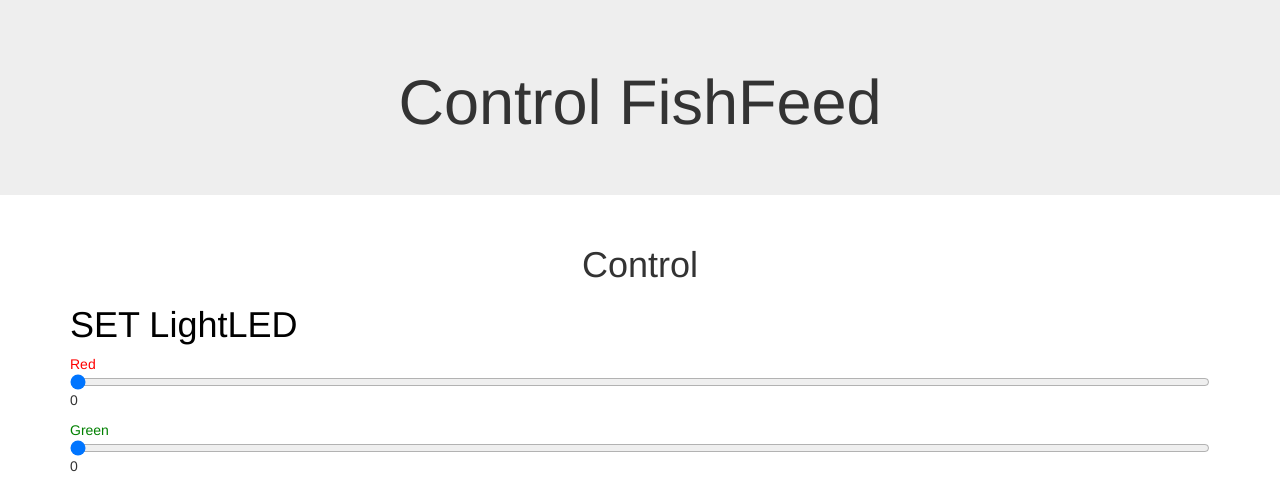
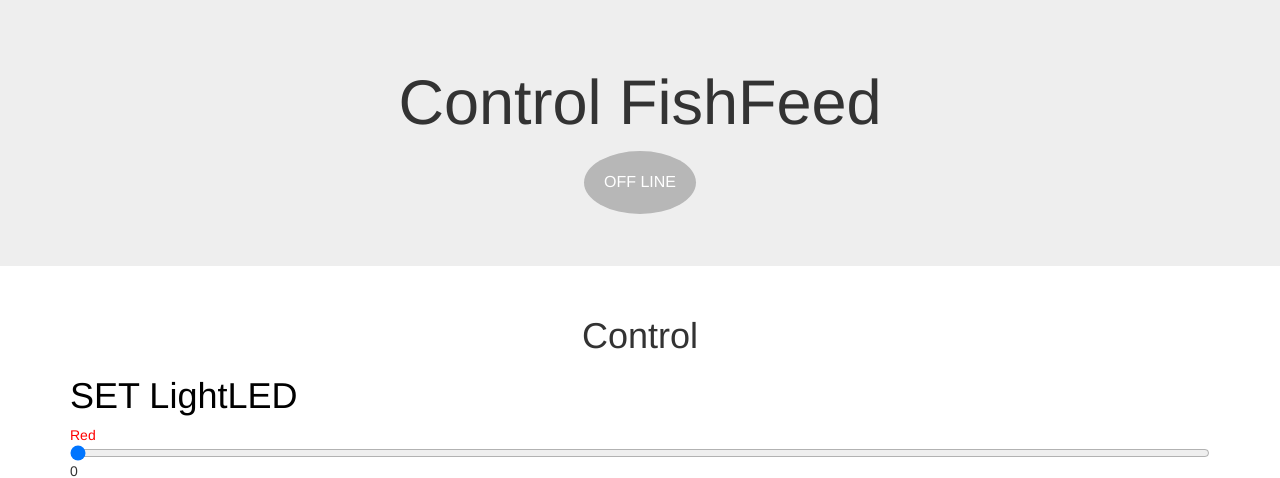
Before and after one commit to SothanaV/FeedFishSKR2, a Python web app: template FeedFishSKR2/flask/templates/led.html in a window 1280 px wide. Shown: the top 478 px of the page. Run offline with Jinja, Linux system fonts and the light colour scheme; the template is opened without the code that fills it, so the values that code supplies are empty.

Commit message:
addstatus

```diff
--- a/FeedFishSKR2/flask/main.py
+++ b/FeedFishSKR2/flask/main.py
@@ -30,6 +30,7 @@ def data(c):
 	global Mode
 	global delay
 	print(c)
+	socketio.emit('s2c_status',"Online")
 	return ("%s,%s,%03d,%03d,%03d"%(Mode,delay,Red,Green,Blue))
 	#return(c)
 @socketio.on('c2s')																				#listen Data From Browser parth socketio "c2s" = cilent to server
@@ -58,6 +59,7 @@ def C2S_led(data):
 	Green = float(sdata['G'])
 	Blue = float(sdata['B'])
 	print("Red%03d,Green%03d,Blue%03d"%(Red,Green,Blue))
+
 @socketio.on('c2s_d')
 def delay(dt):
 	global delay
--- a/FeedFishSKR2/flask/templates/led.html
+++ b/FeedFishSKR2/flask/templates/led.html
@@ -10,6 +10,25 @@
   <script src="{{ url_for('static', filename='raphael-min.js') }}"></script>
 <script src="{{ url_for('static', filename='jquery-1.8.2.min.js') }}"></script>
 <script src="{{ url_for('static', filename='socket.io-1.2.0.js') }}"></script>
+
+  <style>
+.button {
+    background-color: #b7b7b7; /* Green */
+    border: none;
+    color: white;
+    padding: 20px;
+    text-align: center;
+    text-decoration: none;
+    display: inline-block;
+    font-size: 16px;
+    margin: 4px 2px;
+    cursor: pointer;
+}
+
+
+.button5 {border-radius: 80%;}
+</style>
+
 </head>
 <style>
 .switch
@@ -85,6 +104,7 @@ input:checked + .slider:before
 
 <div class="jumbotron text-center">
   <h1>Control FishFeed</h1>
+  <button class="button button5" id="status">OFF LINE</button>
 </div>
 
 <div class="container">
@@ -128,6 +148,15 @@ input:checked + .slider:before
     data["B"]=newValueBlue;
     socket.emit('c2s_led', JSON.stringify(data));
   }
+  socket.on('s2c_status', function(Sdata)
+    {
+    console.log(Sdata);
+    if (Sdata=="Online")
+      {
+        document.getElementById("status").style.backgroundColor = "Green";
+        document.getElementById("status").innerHTML="ON LINE";
+      }
+    });
 
 </script>
 
```
Also changed, not shown: FeedFishSKR2/flask/templates/UrbanControl.html (+25 -0 lines), FeedFishSKR2/flask/templates/secFeed.html (+25 -0 lines).
